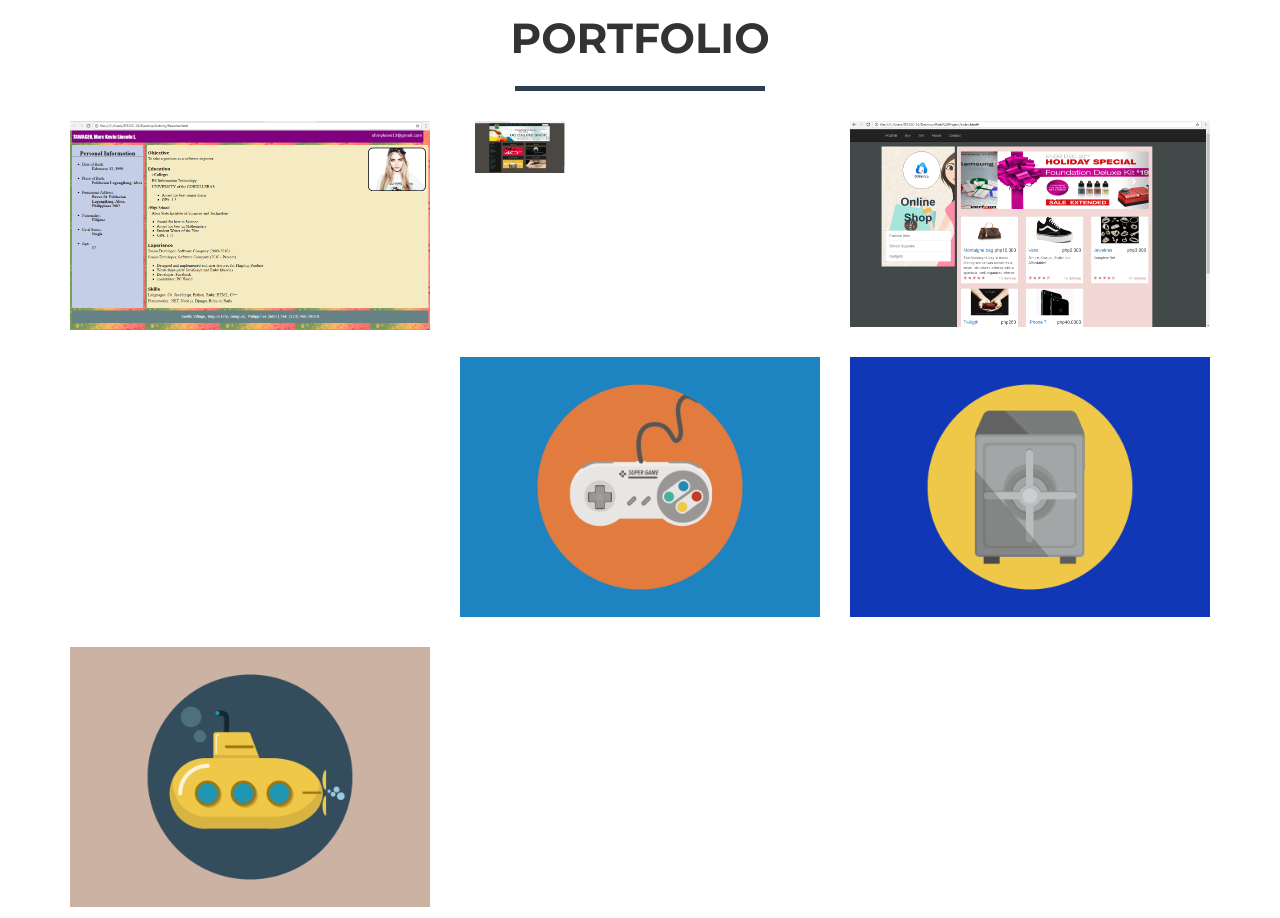
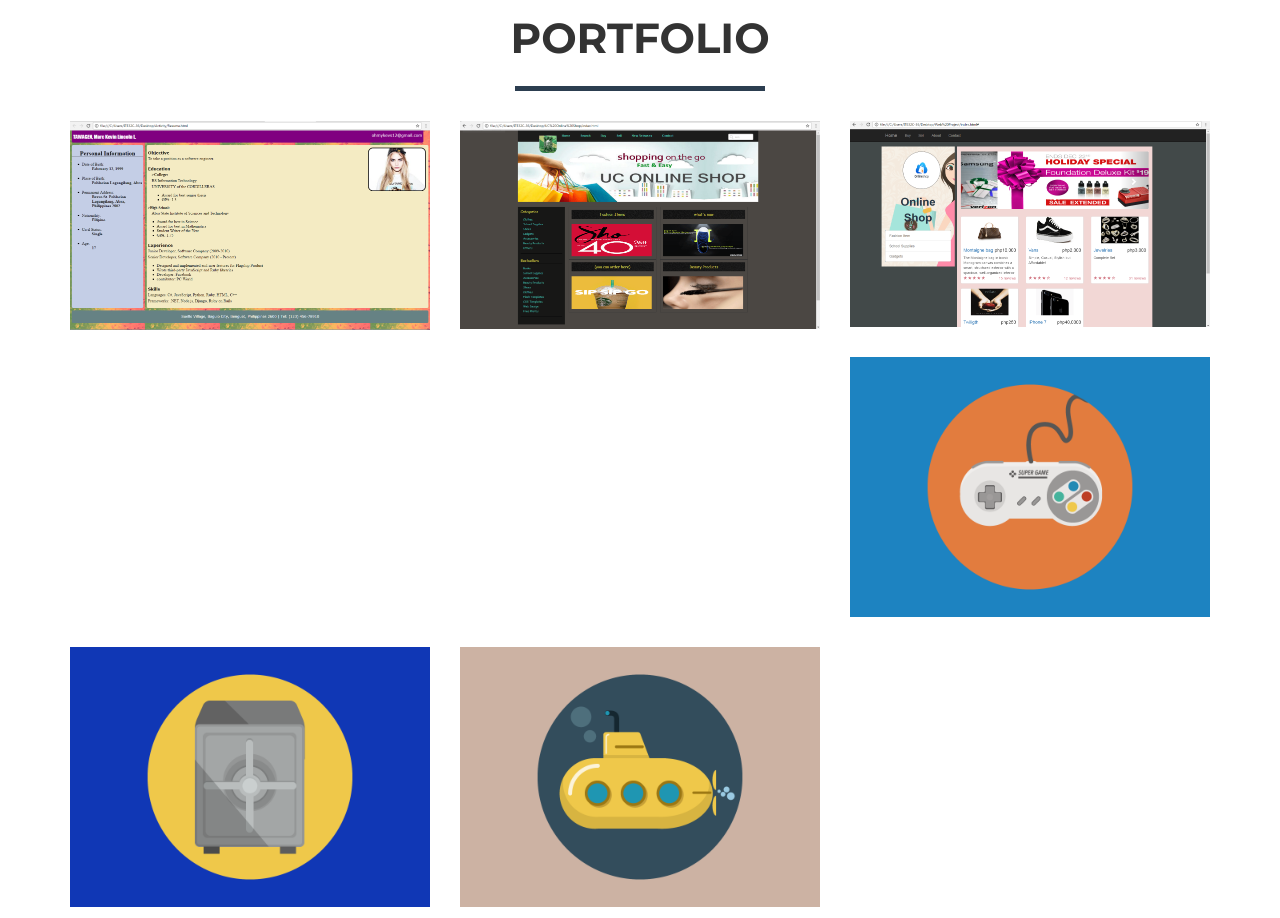
Before and after one commit to kevintawagen/github.io, a website: page index.html in a window 1280 px wide. Shown: the part 1140-2058 px from the top of the page. Drawn offline with nearby package versions, Linux system fonts and the light colour scheme.

Commit message:
Update index.html

```diff
--- a/index.html
+++ b/index.html
@@ -102,8 +102,7 @@
                         <img src="resume.PNG" class="img-responsive" alt="">
                     </a>
                 </div>
-                <div class="col-sm-4 portfolio-item">
-                     <div class="col-sm-4 portfolio-item">
+                 <div class="col-sm-4 portfolio-item">
                     <a href="#portfolioModal2" class="portfolio-link" data-toggle="modal">
                         <div class="caption">
                             <div class="caption-content">
@@ -112,7 +111,6 @@
                         </div>
                         <img src="web.PNG" class="img-responsive" alt="">
                     </a>
-                    </div>
                 </div>
                 <div class="col-sm-4 portfolio-item">
                     <a href="#portfolioModal3" class="portfolio-link" data-toggle="modal">
```
